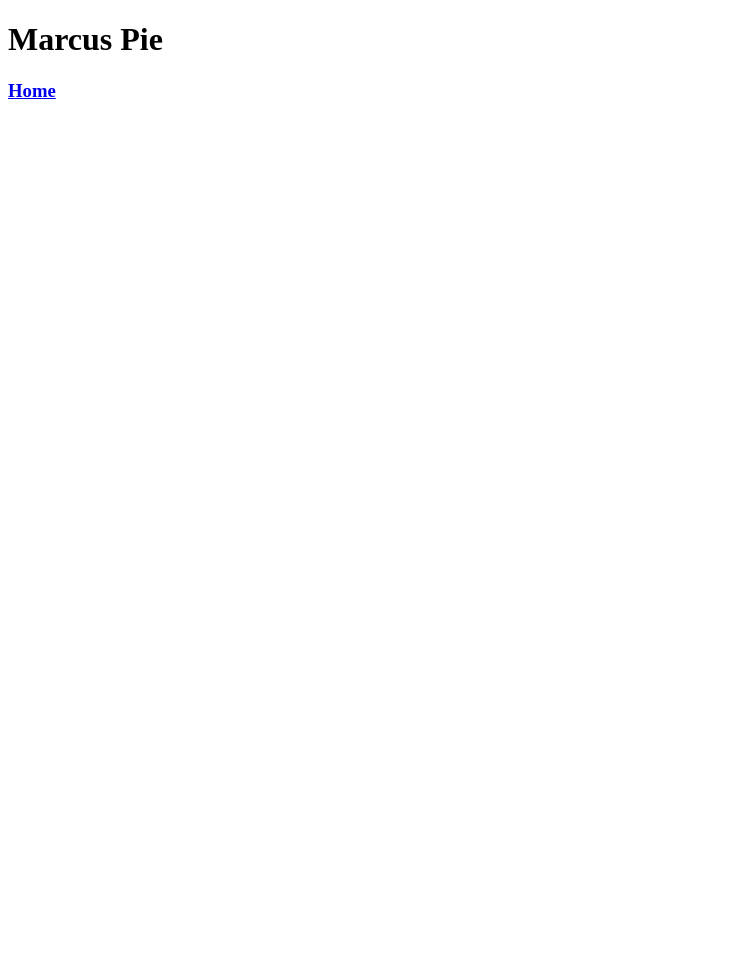
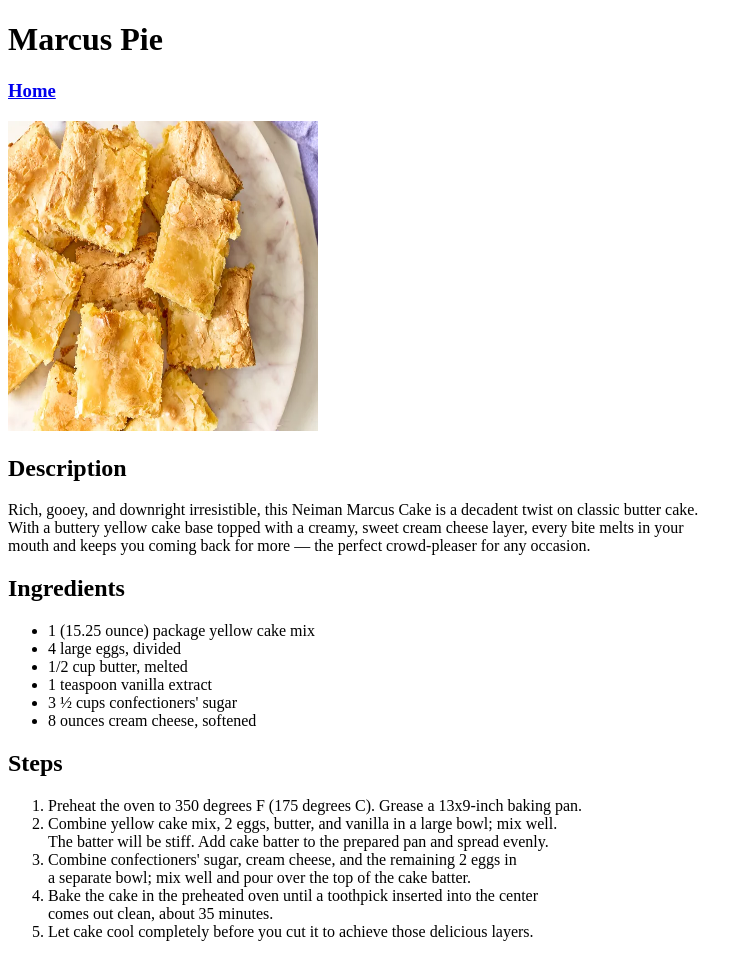
Before and after one commit to NMSebake/Full_Stack_Web_Developer, a plain HTML site: page Projects/odin_recipes/recipes/Marcus_Cake.html in a window 1280 px wide. Shown: the whole page, without its empty margins (0-753 px from the left). Before the commit the page ends 800 px from the top, so only its background shows below. Drawn offline with Linux system fonts and the light colour scheme.

Commit message:
Marcus_Cake.html
Finished the Marcus_Cake.html file

```diff
--- a/Projects/odin_recipes/recipes/Marcus_Cake.html
+++ b/Projects/odin_recipes/recipes/Marcus_Cake.html
@@ -7,5 +7,32 @@
     <body>
         <h1>Marcus Pie</h1>
         <a href="../index.html"><h3>Home</h3></a>
+        <img src="../images/Marcus_Cake.png" alt="Picture of a Marcus Cake" height="310" width="310">
+        <strong><h2>Description</h2></strong>
+         <p1>Rich, gooey, and downright irresistible, this Neiman Marcus Cake is a decadent twist on classic butter cake. <br>
+             With a buttery yellow cake base topped with a creamy, sweet cream cheese layer, every bite melts in your <br>
+             mouth and keeps you coming back for more — the perfect crowd-pleaser for any occasion.</p1>
+         <strong><h2>Ingredients</h2></strong>
+        <ul>
+            <li>1 (15.25 ounce) package yellow cake mix</li>
+            <li>4 large eggs, divided</li>
+            <li>1/2 cup butter, melted</li>
+            <li>1 teaspoon vanilla extract</li>
+            <li>3 ½ cups confectioners' sugar</li>
+            <li>8 ounces cream cheese, softened</li>
+        </ul>
+        <strong><h2>Steps</h2></strong>
+        <ol>
+            <li>Preheat the oven to 350 degrees F (175 degrees C). Grease a 13x9-inch baking pan.</li>
+            <li>Combine yellow cake mix, 2 eggs, butter, and vanilla in a large bowl; mix well. <br>
+            The batter will be stiff. Add cake batter to the prepared pan and spread evenly.</li>
+            <li>Combine confectioners' sugar, cream cheese, and the remaining 2 eggs in <br>
+                a separate bowl; mix well and pour over the top of the cake batter.</li>
+            <li>Bake the cake in the preheated oven until a toothpick inserted into the center <br>
+                comes out clean, about 35 minutes.</li>
+            <li>Let cake cool completely before you cut it to achieve those delicious layers.</li>
+
+
+        </ol>
     </body>
 </head>
```
